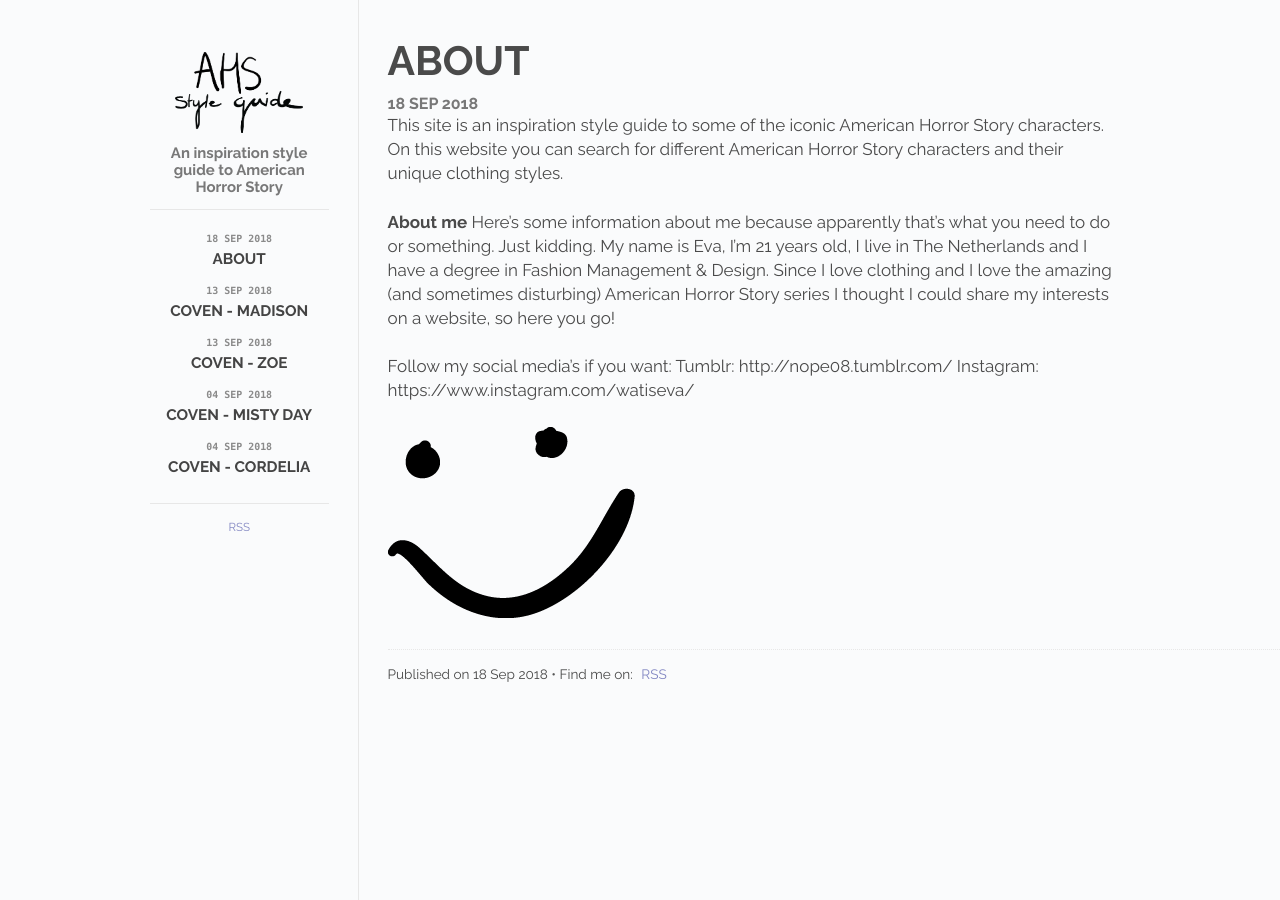
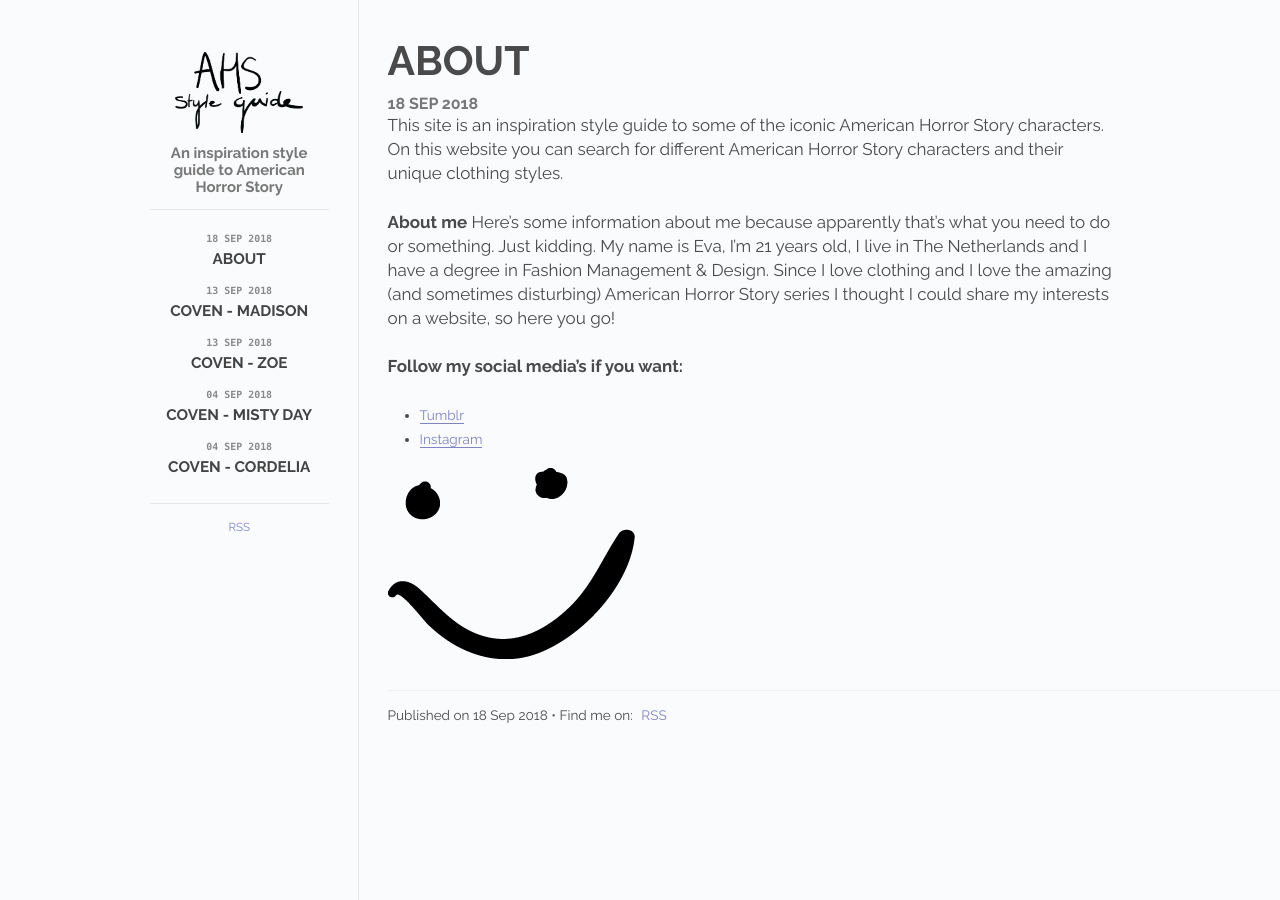
Before and after one commit to LesterGallagher/americanhorrorstory, a Jekyll site: the page built from _posts/2018-09-18-about.markdown, in a window 1280 px wide. Built offline with Jekyll 4.4.1, drawn with Linux system fonts in a browser that asks for light colours; some of the changed lines change nothing that is shown.

Commit message:
Updated About

```diff
--- a/_posts/2018-09-18-about.markdown
+++ b/_posts/2018-09-18-about.markdown
@@ -8,8 +8,9 @@
 **About me**
 Here's some information about me because apparently that's what you need to do or something. Just kidding. My name is Eva, I'm 21 years old, I live in The Netherlands and I have a degree in Fashion Management & Design. Since I love clothing and I love the amazing (and sometimes disturbing) American Horror Story series I thought I could share my interests on a website, so here you go!
 
-Follow my social media's if you want:
-Tumblr: http://nope08.tumblr.com/
-Instagram: https://www.instagram.com/watiseva/
+**Follow my social media's if you want:**
+
+* [Tumblr](http://nope08.tumblr.com/)
+* [Instagram](https://www.instagram.com/watiseva/)
 
 ![smiley.png](/uploads/smiley.png)
```
